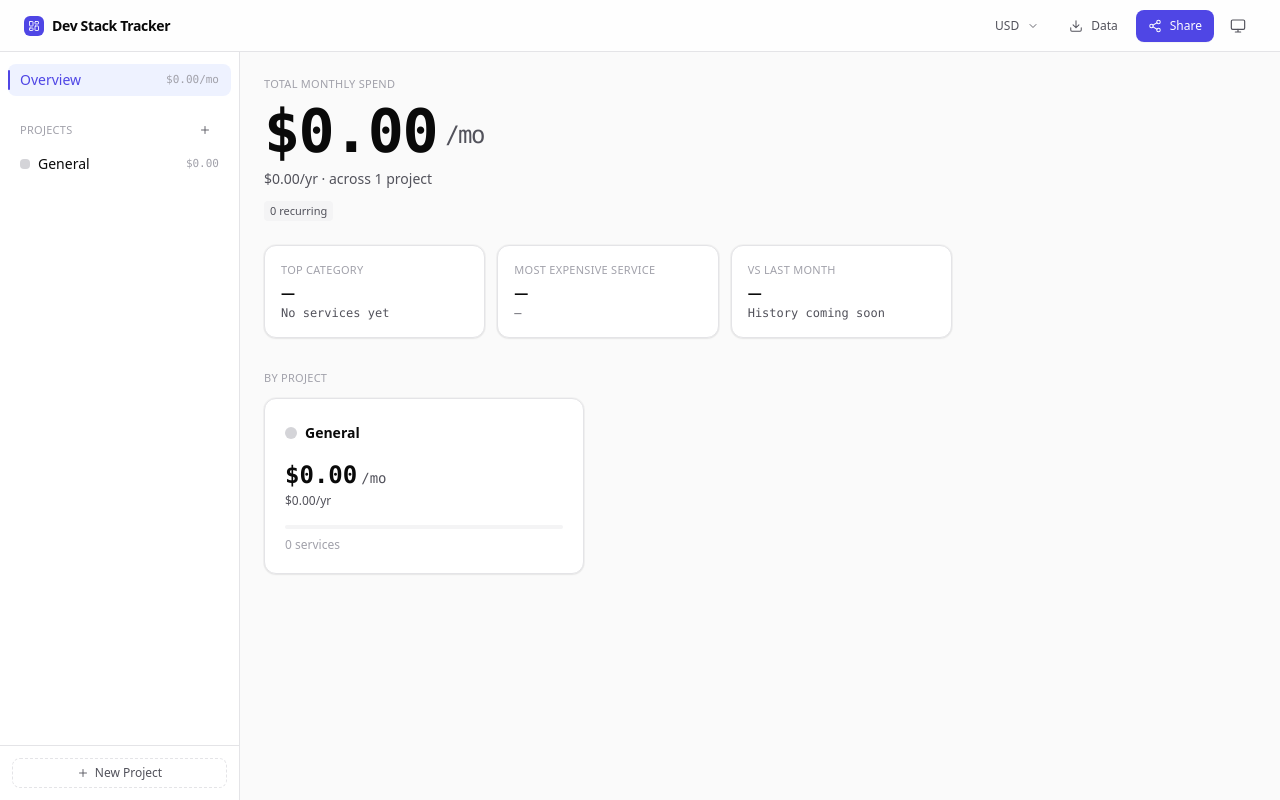
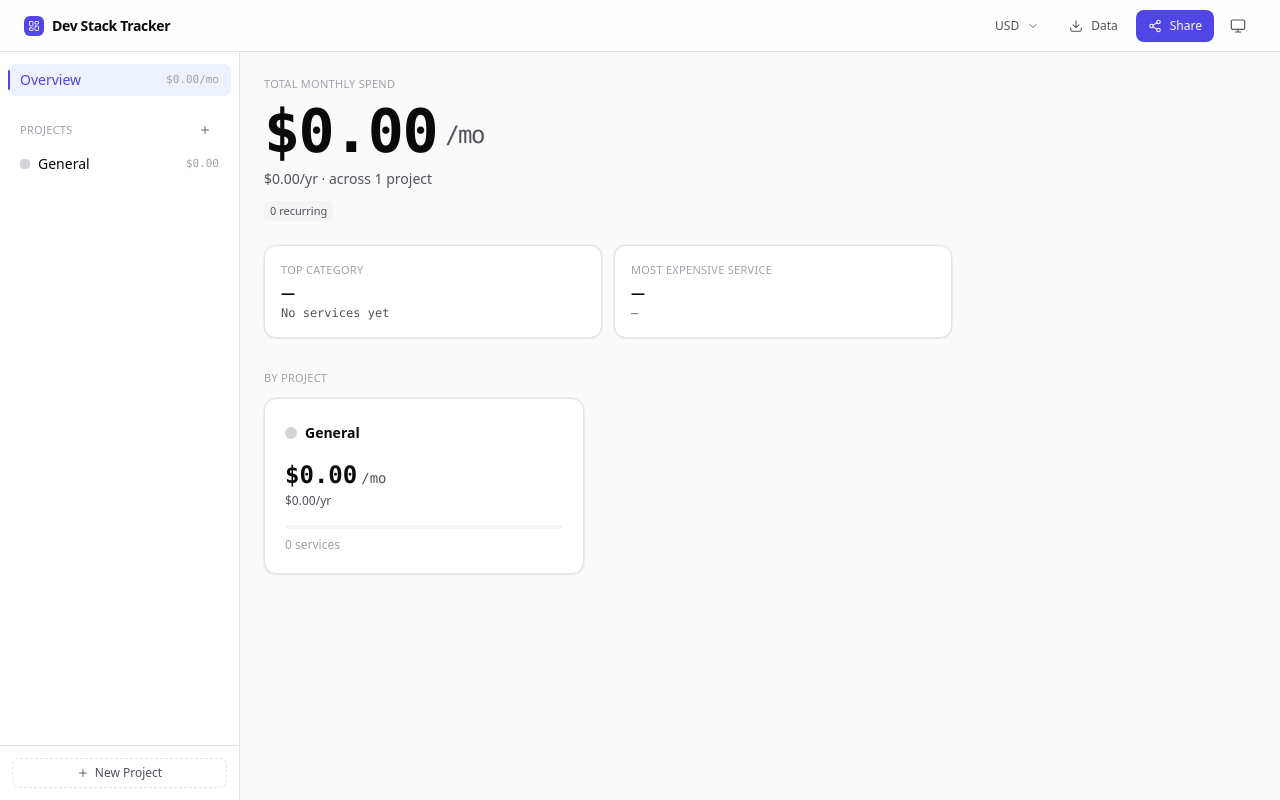
Before and after one commit to Sabdulb/dev-stack-tracker, a React (Vite) app: page / in a window 1280 px wide. Built offline with nearby package versions, Linux system fonts and the light colour scheme.

Commit message:
fix: flush error

```diff
--- a/src/components/dashboard/Dashboard.tsx
+++ b/src/components/dashboard/Dashboard.tsx
@@ -104,7 +104,7 @@ export function Dashboard({ onSelectProject }: DashboardProps) {
               )}
             </div>
 
-            <div className="mt-6 grid grid-cols-1 gap-3 sm:grid-cols-3">
+            <div className="mt-6 grid grid-cols-1 gap-3 sm:grid-cols-2">
               <KpiTile
                 label="Top category"
                 value={topCategory?.category ?? '—'}
@@ -123,16 +123,11 @@ export function Dashboard({ onSelectProject }: DashboardProps) {
                     : '—'
                 }
               />
-              <KpiTile
-                label="vs last month"
-                value="—"
-                sub="History coming soon"
-              />
             </div>
           </div>
 
           {categorySegments.length > 0 && (
-            <aside className="hidden lg:block">
+            <aside className="hidden self-end lg:block">
               <Card className="p-5">
                 <p className="mb-3 text-[11px] font-medium uppercase tracking-wide text-fg-subtle">
                   By category
```
